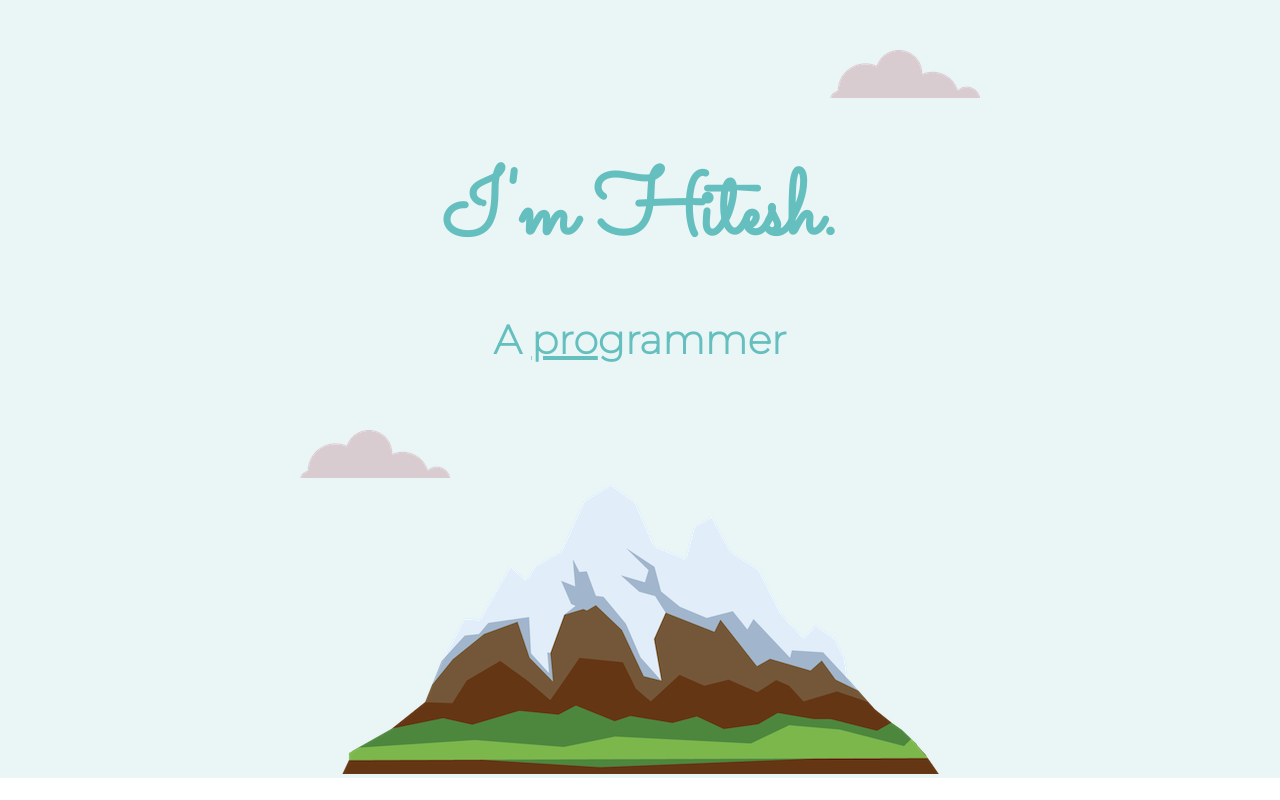
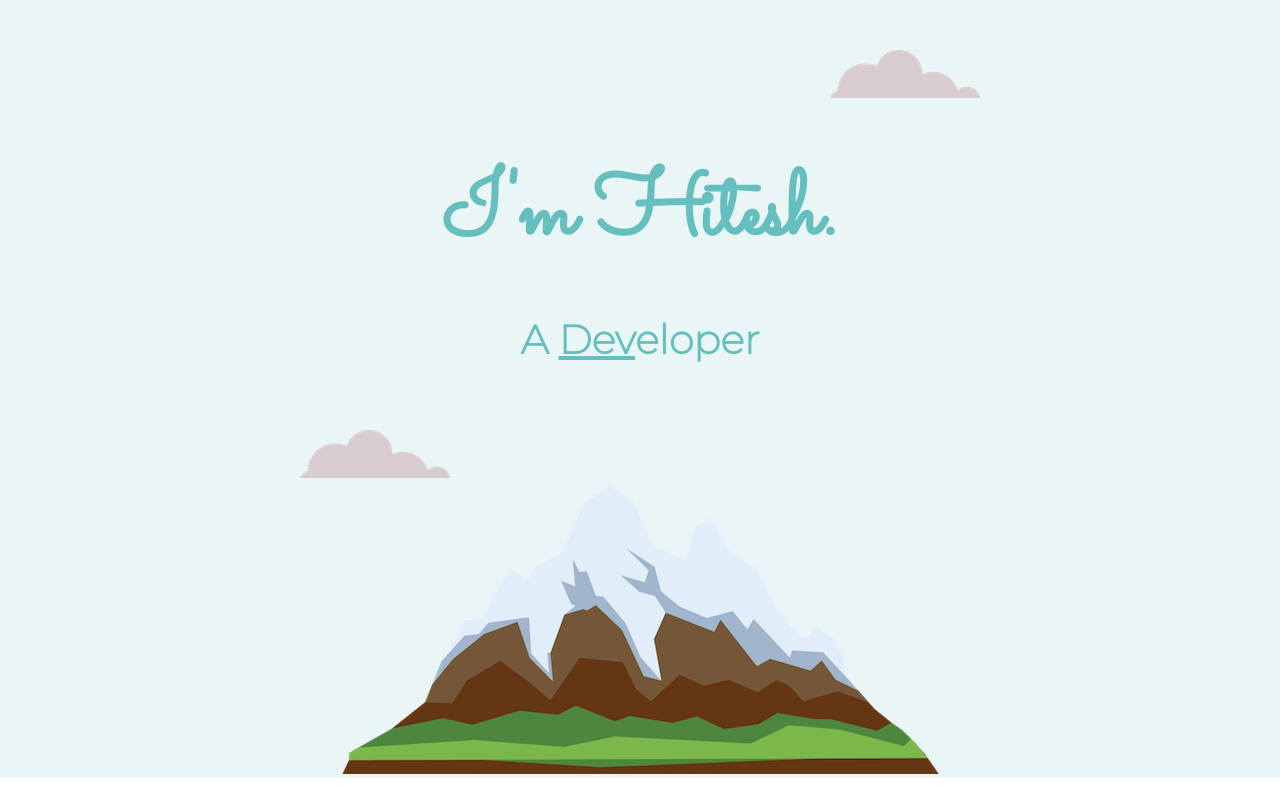
Before and after one commit to FadeXaltair/cv, a plain HTML site: page index.html in a window 1280 px wide. Shown: the top 800 px of the page. Drawn offline with Linux system fonts and the light colour scheme.

Commit message:
Update index.html

```diff
--- a/index.html
+++ b/index.html
@@ -15,7 +15,7 @@
     <div class="top-container" >
         <img class="cloud-upper" src="images/cloud.png" alt="error">
         <h1>I'm Hitesh.</h1>
-        <h2>A <span class="pro">pro</span>grammer</h2>
+        <h2>A <span class="pro">Dev</span>eloper</h2>
         <img class="cloud-bottom" src="images/cloud.png" alt="">
         <img src="images/mountain.png" alt="">
     </div>
```
